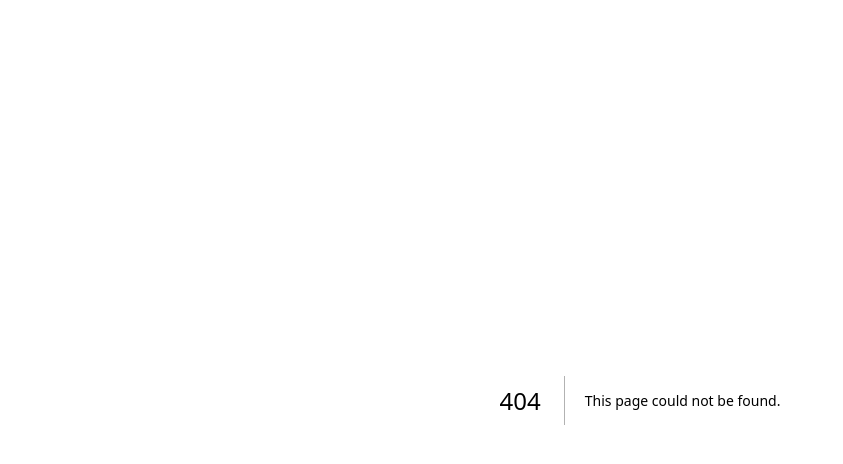
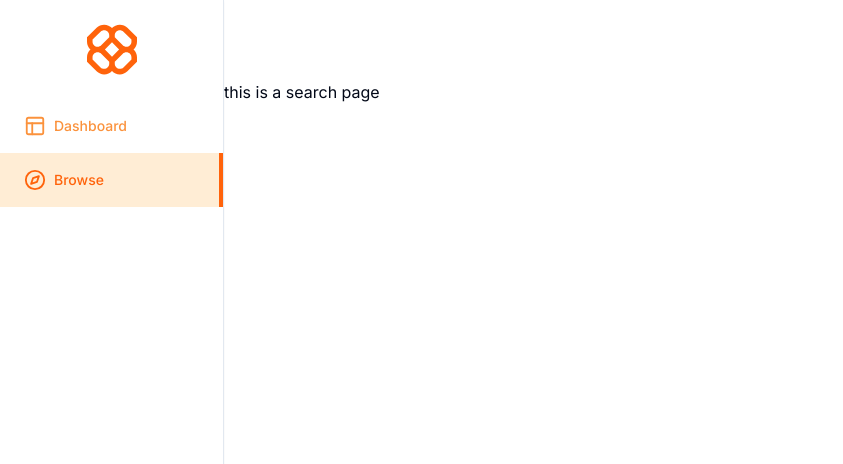
Before and after one commit to TasneemFand/LMS-Platform, a Next.js app: page /search in a window 1280 px wide. Before the commit this address had no page. Shown: the top 464 px of the page, without its empty margins (0-843 px from the left). Built offline with nearby package versions, Linux system fonts and the light colour scheme.

Commit message:
create search page

```diff
--- /dev/null
+++ b/app/(dashboard)/(routes)/search/page.tsx
@@ -0,0 +1,5 @@
+const SearchPage = () => {
+  return <div>this is a search page</div>;
+};
+
+export default SearchPage;
```
